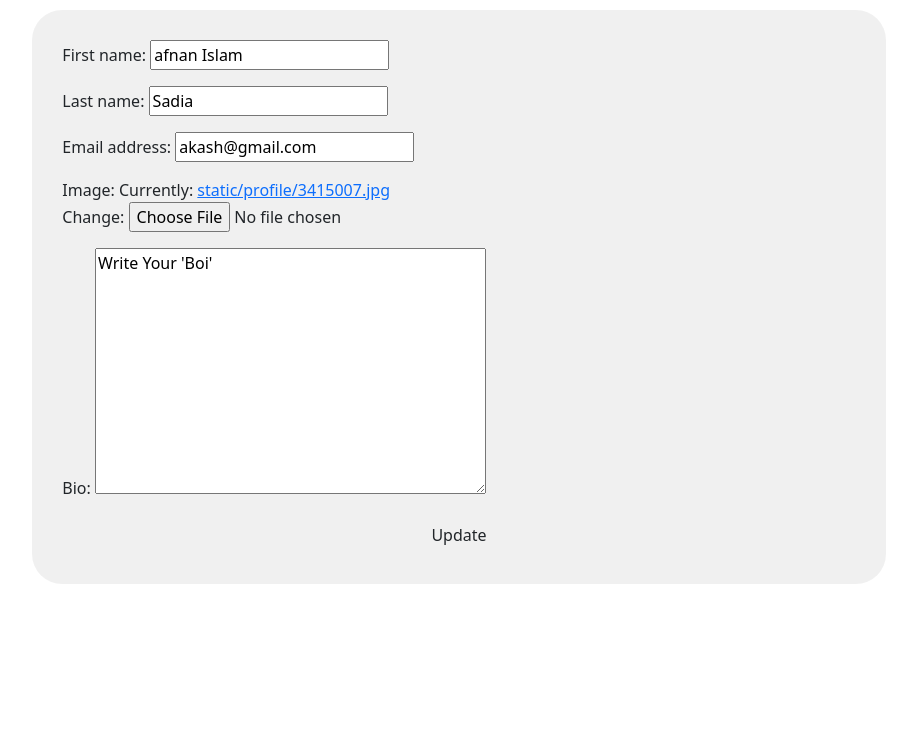
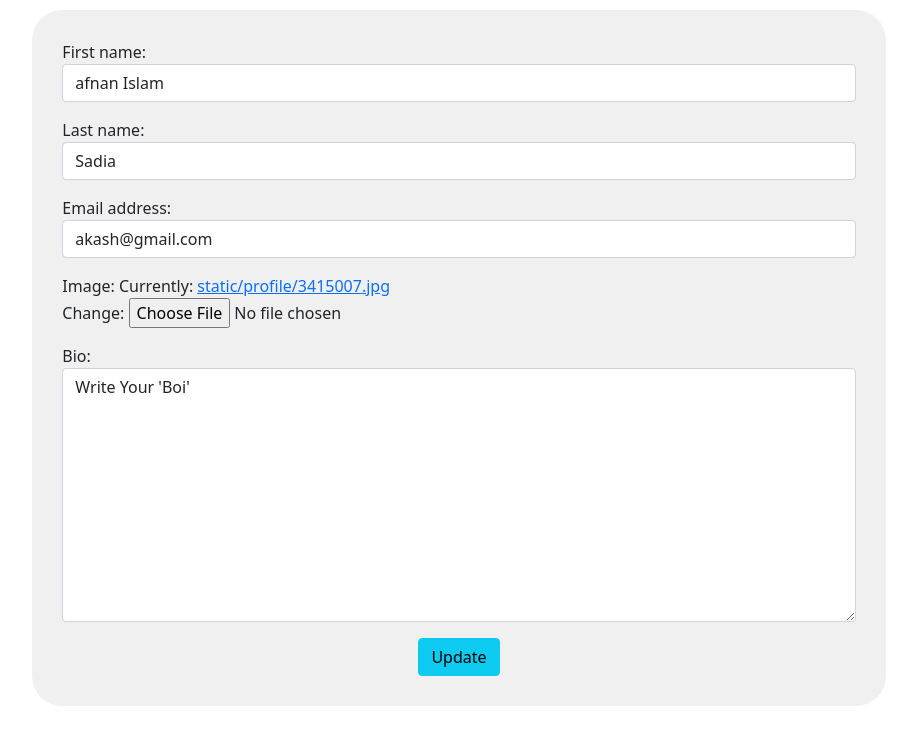
Before and after one commit to monirulislamakash/Blog, a Django app: page /updateprofile in a window 1280 px wide. Shown: the part 65-800 px from the top of the page, without its empty margins (181-1098 px from the left). Run offline with Django 3.2, Linux system fonts and the light colour scheme; a user stored in the database is signed in; data comes from the database, SQL or seed files in the repository; both versions use the stored data as it was after the commit.

Commit message:
3rd edit from upgrade

```diff
--- a/dj/app/forms.py
+++ b/dj/app/forms.py
@@ -5,7 +5,16 @@ class UserForm(forms.ModelForm):
     class Meta:
         model=User
         fields=["first_name","last_name","email"]
+        widgets={
+            "first_name":forms.TextInput(attrs={"class":"form-control col-lg-3"}),
+            "last_name":forms.TextInput(attrs={"class":"form-control col-lg-3"}),
+            "email":forms.TextInput(attrs={"class":"form-control col-lg-3"}),
+        }
+
 class ProForm(forms.ModelForm):
     class Meta:
         model=ProfilUpdate
         fields=["image","bio"]
+        widgets={
+            "bio":forms.Textarea(attrs={"class":"form-control col-lg-3"})
+        }
--- a/dj/app/templates/updateprofile.html
+++ b/dj/app/templates/updateprofile.html
@@ -10,7 +10,7 @@
 	{% csrf_token %}
 		{{userfrom.as_p}}
         {{profrom.as_p}}
-		<button type="submit" class="btn btn-nifo">Update</button>
+		<button type="submit" class="btn btn-info w-100%">Update</button>
 	</form>
 </div>
 {% endblock  %}
```
Also changed, not shown: dj/app/migrations/0019_auto_20210316_2104.py (added), dj/db.sqlite3, dj/static/profile/BeautyPlus_20210212181844684_save_zliONtJ.jpg (added), dj/static/profile/PicsArt_04-25-04.49.09_8sxlX4w.png (added), dj/static/profile/PicsArt_04-25-04.49.09_kIhnHhW.png (added), dj/static/profile/pawel-czerwinski--0xCCPIbl3M-unsplash.jpg (added).
